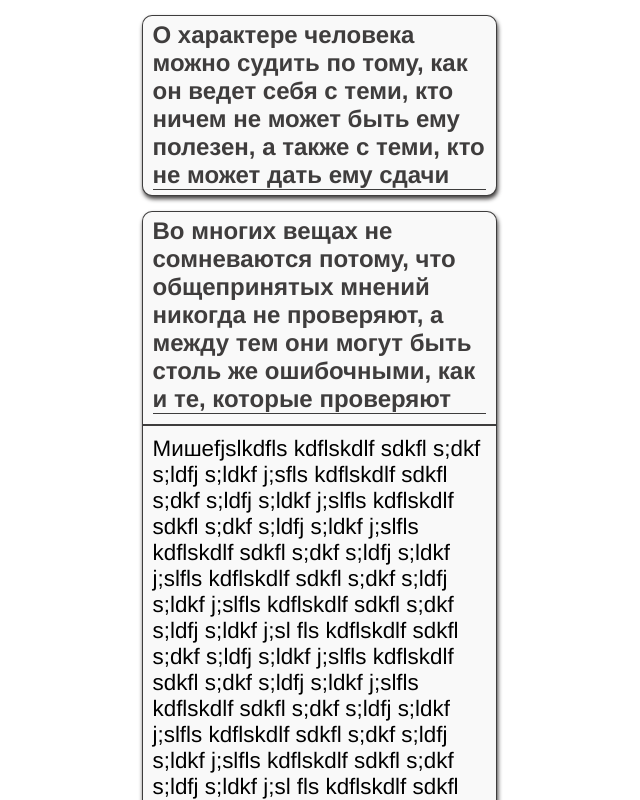
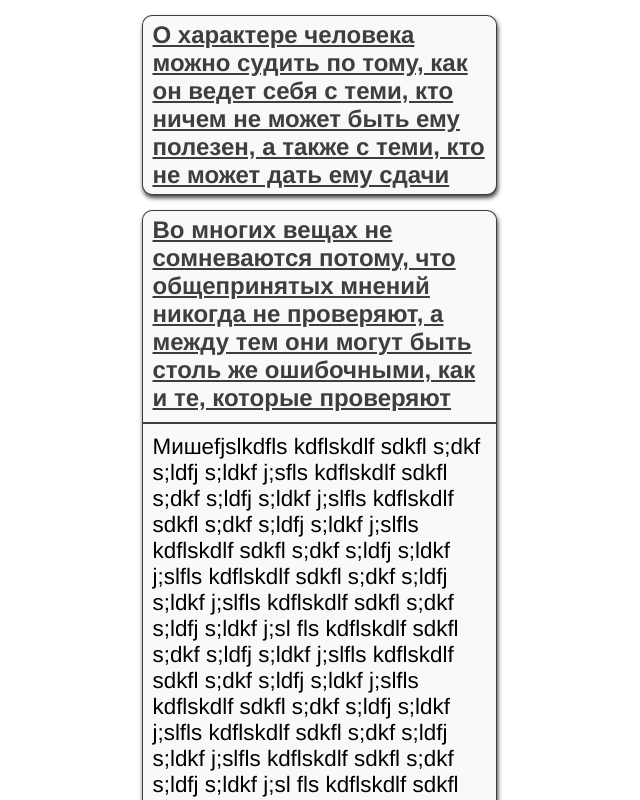
Before and after one commit to azatprojazz/Shortcut-website, a plain HTML site: page Отображение объектов/index.html in a window 1280 px wide. Shown: the top 800 px of the page, without its empty margins (321-961 px from the left). Drawn offline with Linux system fonts and the light colour scheme.

Commit message:
Update style.css

```diff
--- a/Отображение объектов/style.css
+++ b/Отображение объектов/style.css
@@ -31,13 +31,8 @@ h1 {
 }
 
 a {
-  display: inline-block;
-  margin: 0;
-  padding: 0;
   transition: color 1s;
   color: var(--acent-color);
-  border-bottom: 1px solid var(--acent-color);
-  text-decoration: none;
 }
 
 a:hover {
```
